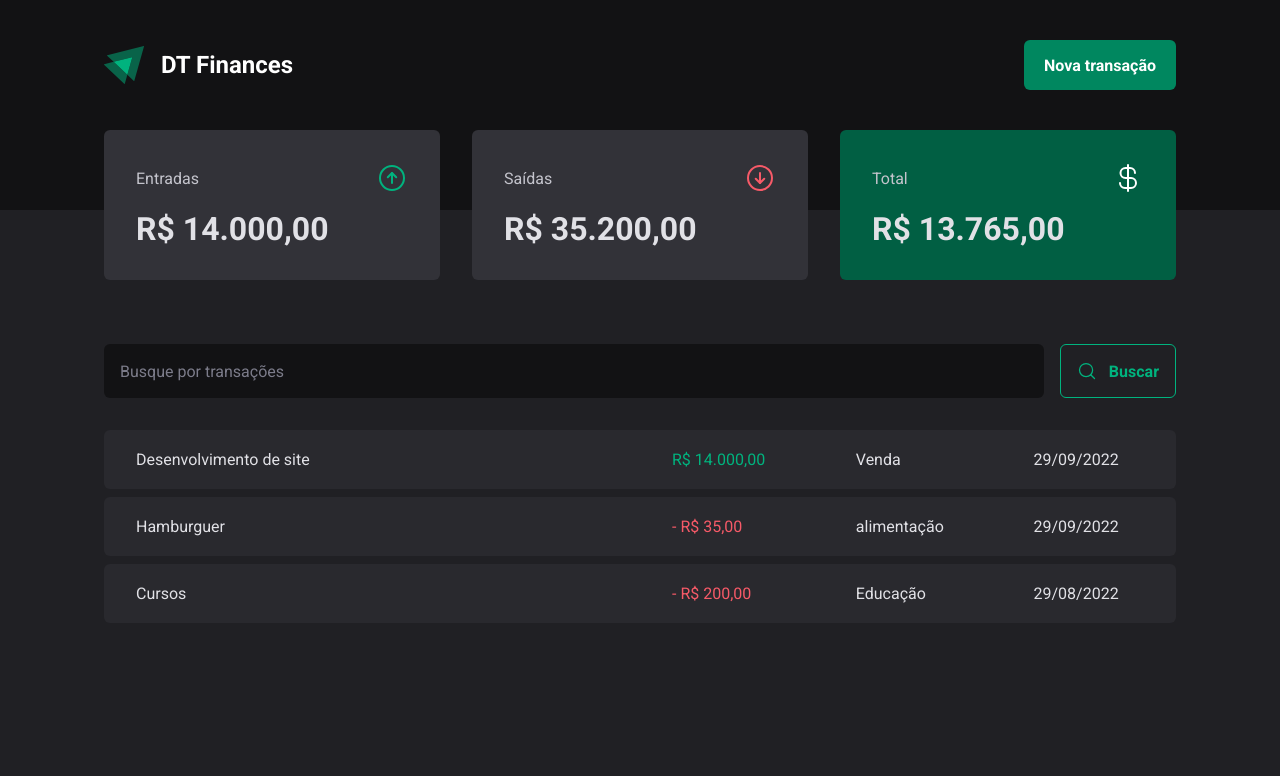
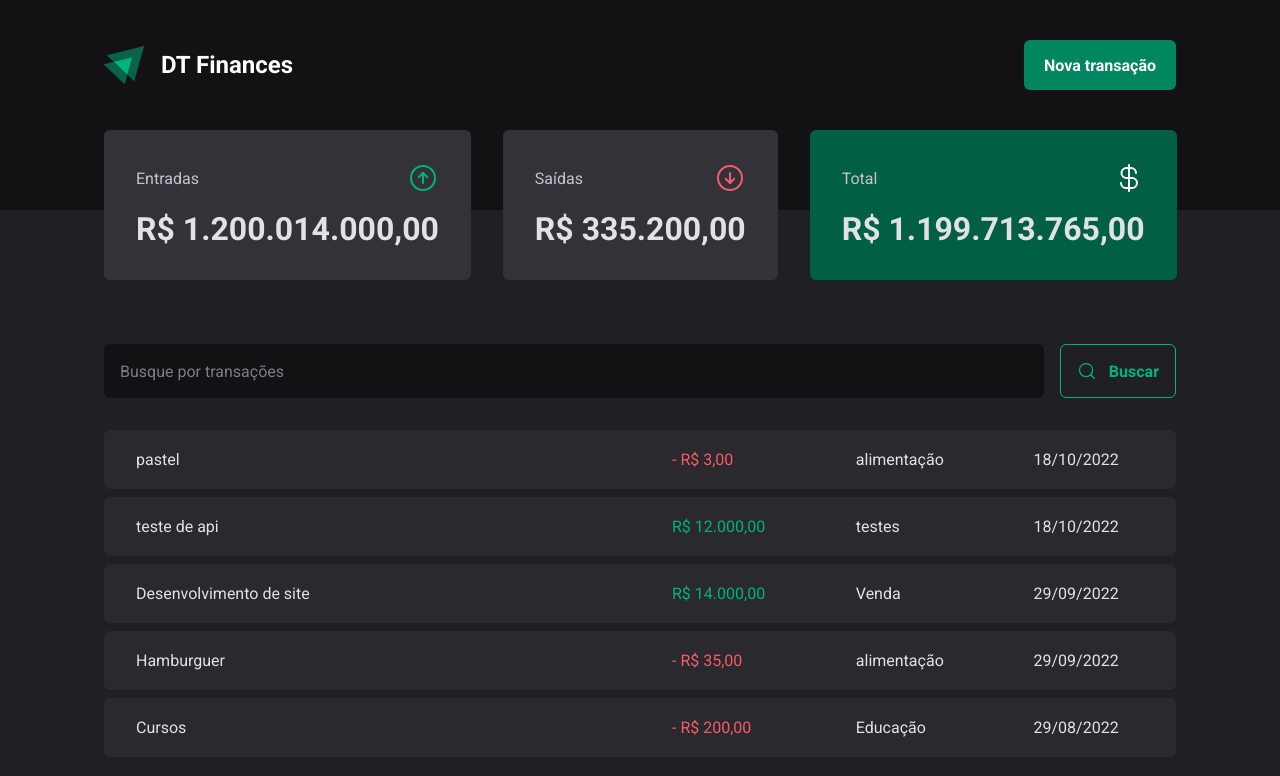
Before and after one commit to luanamozer/Finances-ts, a React (Vite) app: page / in a window 1280 px wide. Shown: the top 776 px of the page. Built offline with nearby package versions, Linux system fonts and the light colour scheme; data requests are answered from the project's data file.

Commit message:
criando nova transacao

```diff
--- a/server.json
+++ b/server.json
@@ -23,6 +23,22 @@
       "category": "Educação",
       "price": "200",
       "createdAt": "2022-08-29T18:03:00.233Z"
+    },
+    {
+      "description": "teste de api",
+      "price": 12000,
+      "category": "testes",
+      "type": "income",
+      "createdAt": "2022-10-18T16:11:59.401Z",
+      "id": 4
+    },
+    {
+      "description": "pastel",
+      "price": 3,
+      "category": "alimentação",
+      "type": "outcome",
+      "createdAt": "2022-10-18T16:35:05.063Z",
+      "id": 5
     }
   ]
 }
--- a/src/components/NewTransactionModal/index.tsx
+++ b/src/components/NewTransactionModal/index.tsx
@@ -1,8 +1,11 @@
 import { zodResolver } from "@hookform/resolvers/zod";
 import * as Dialog from "@radix-ui/react-dialog";
 import { ArrowCircleDown, ArrowCircleUp, X } from "phosphor-react";
+import { useContext } from "react";
 import { Controller, useForm } from "react-hook-form";
 import * as z from "zod";
+import { TransactionsContext } from "../../contexts/TransactionsContext";
+
 import {
   CloseButton,
   Content,
@@ -21,11 +24,13 @@
 type NewTransactionFormInputs = z.infer<typeof newTransactionFormSchema>;
 
 export function NewTransactionModal() {
+  const { createTransaction } = useContext(TransactionsContext);
   const {
     control,
     register,
     handleSubmit,
     formState: { isSubmitting },
+    reset,
   } = useForm<NewTransactionFormInputs>({
     resolver: zodResolver(newTransactionFormSchema),
     defaultValues: {
@@ -34,7 +39,15 @@
   });
 
   async function handleCreateNewTransaction(data: NewTransactionFormInputs) {
-    await new Promise((resolve) => setTimeout(resolve, 2000));
+    const { description, price, category, type } = data;
+
+    await createTransaction({
+      description,
+      price,
+      category,
+      type,
+    });
+    reset();
   }
 
   return (
--- a/src/contexts/TransactionsContext.tsx
+++ b/src/contexts/TransactionsContext.tsx
@@ -10,9 +10,16 @@
   createdAt: string;
 }
 
+interface CreateTransactionInput {
+  description: string;
+  price: number;
+  category: string;
+  type: "income" | "outcome";
+}
 interface TransactionContextType {
   transactions: Transaction[];
   fetchTransactions: (query?: string) => Promise<void>;
+  createTransaction: (data: CreateTransactionInput) => Promise<void>;
 }
 
 interface TransactionsProviderProps {
@@ -27,6 +34,8 @@
   async function fetchTransactions(query?: string) {
     const response = await api.get("transactions", {
       params: {
+        _sort: "createdAt",
+        _order: "desc",
         q: query,
       },
     });
@@ -34,11 +43,26 @@
     setTransactions(response.data);
   }
 
+  async function createTransaction(data: CreateTransactionInput) {
+    const { description, price, category, type } = data;
+    const response = await api.post("transactions", {
+      description,
+      price,
+      category,
+      type,
+      createdAt: new Date(),
+    });
+
+    setTransactions((state) => [response.data, ...state]);
+  }
+
   useEffect(() => {
     fetchTransactions();
   }, []);
   return (
-    <TransactionsContext.Provider value={{ transactions, fetchTransactions }}>
+    <TransactionsContext.Provider
+      value={{ transactions, fetchTransactions, createTransaction }}
+    >
       {children}
     </TransactionsContext.Provider>
   );
```
